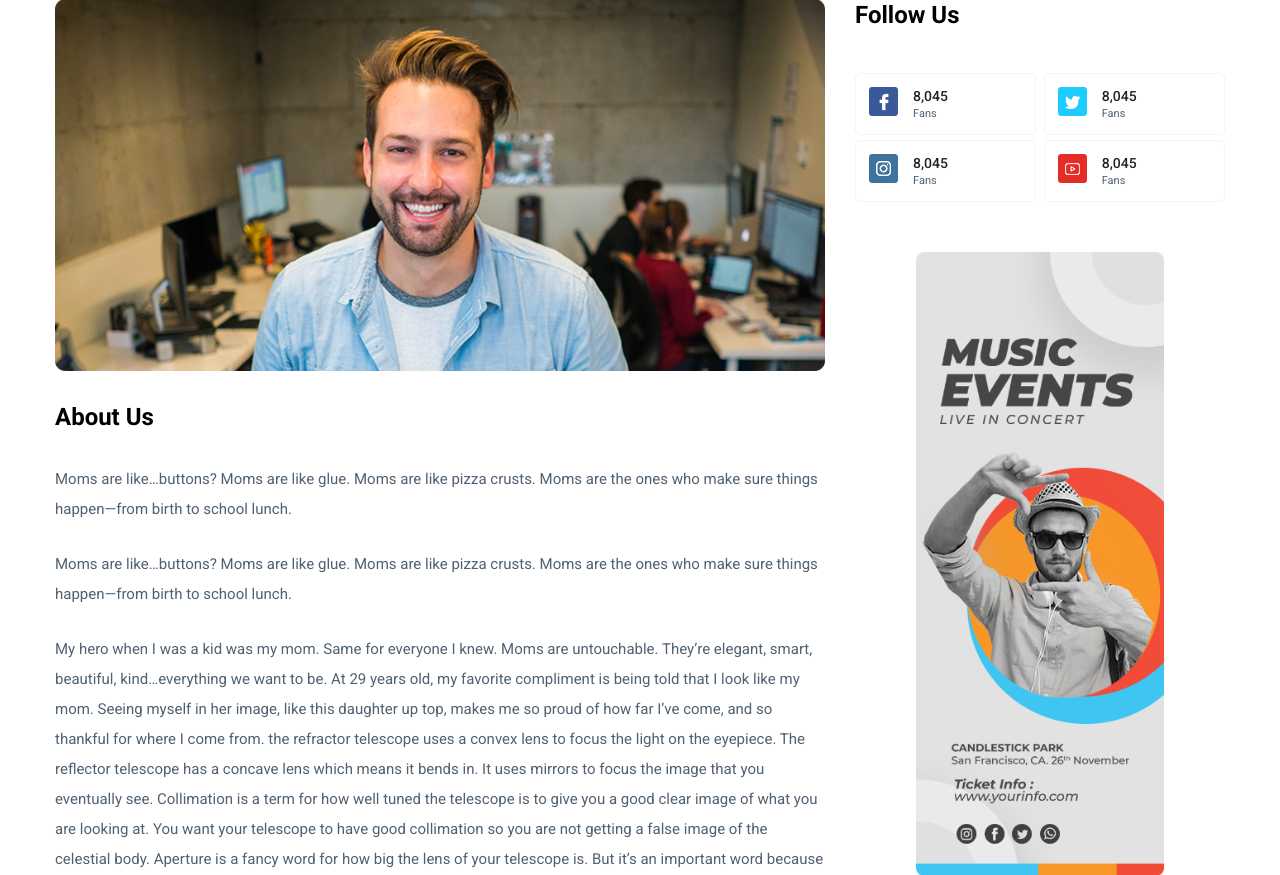
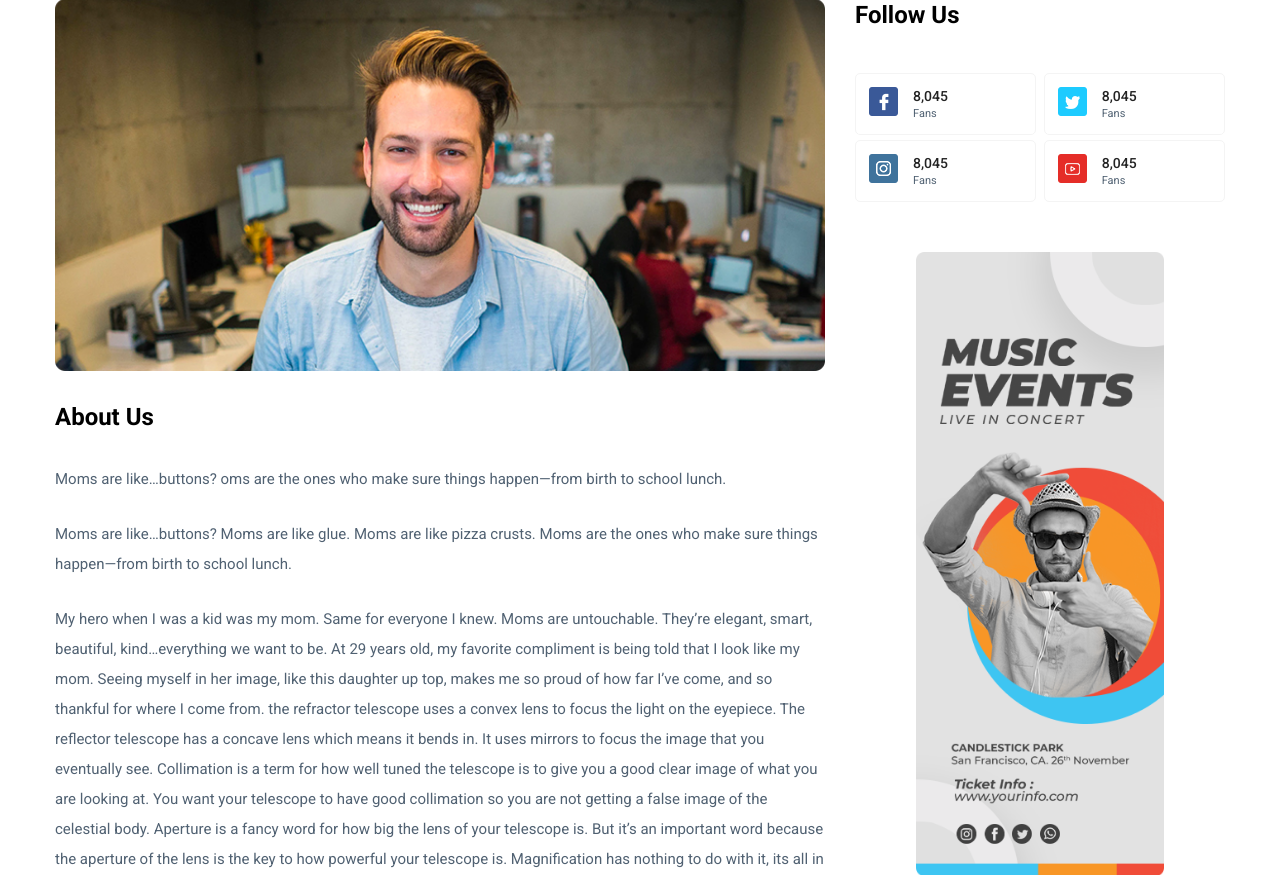
Before and after one commit to rimalbaikuntha/newspaper, a Django app: page /about/ in a window 1280 px wide. Shown: the part 375-1250 px from the top of the page. Run offline with Django 4.2, Linux system fonts and the light colour scheme; data comes from the database, SQL or seed files in the repository; some libraries are stand-ins or nearby versions.

Commit message:
initial commit

```diff
--- a/templates/aznews/about.html
+++ b/templates/aznews/about.html
@@ -19,7 +19,7 @@
               </div>
               <div class="about-prea">
                 <p class="about-pera1 mb-25">
-                  Moms are like…buttons? Moms are like glue. Moms are like pizza crusts. Moms are the ones who make sure things happen—from birth to school lunch.
+                  Moms are like…buttons? oms are the ones who make sure things happen—from birth to school lunch.
                 </p>
                 <p class="about-pera1 mb-25">
                   Moms are like…buttons? Moms are like glue. Moms are like pizza crusts. Moms are the ones who make sure things happen—from birth to school lunch.
```
